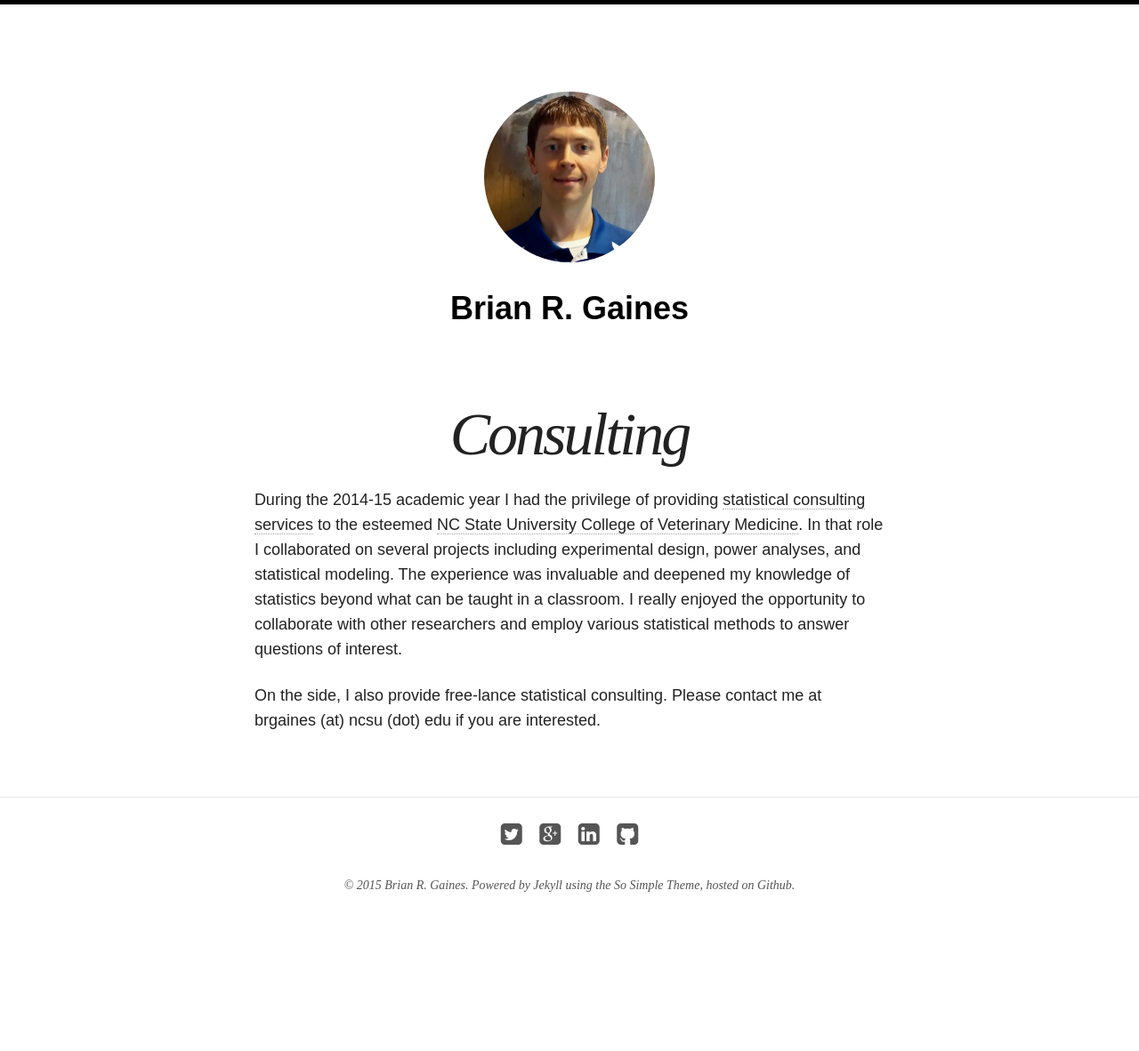
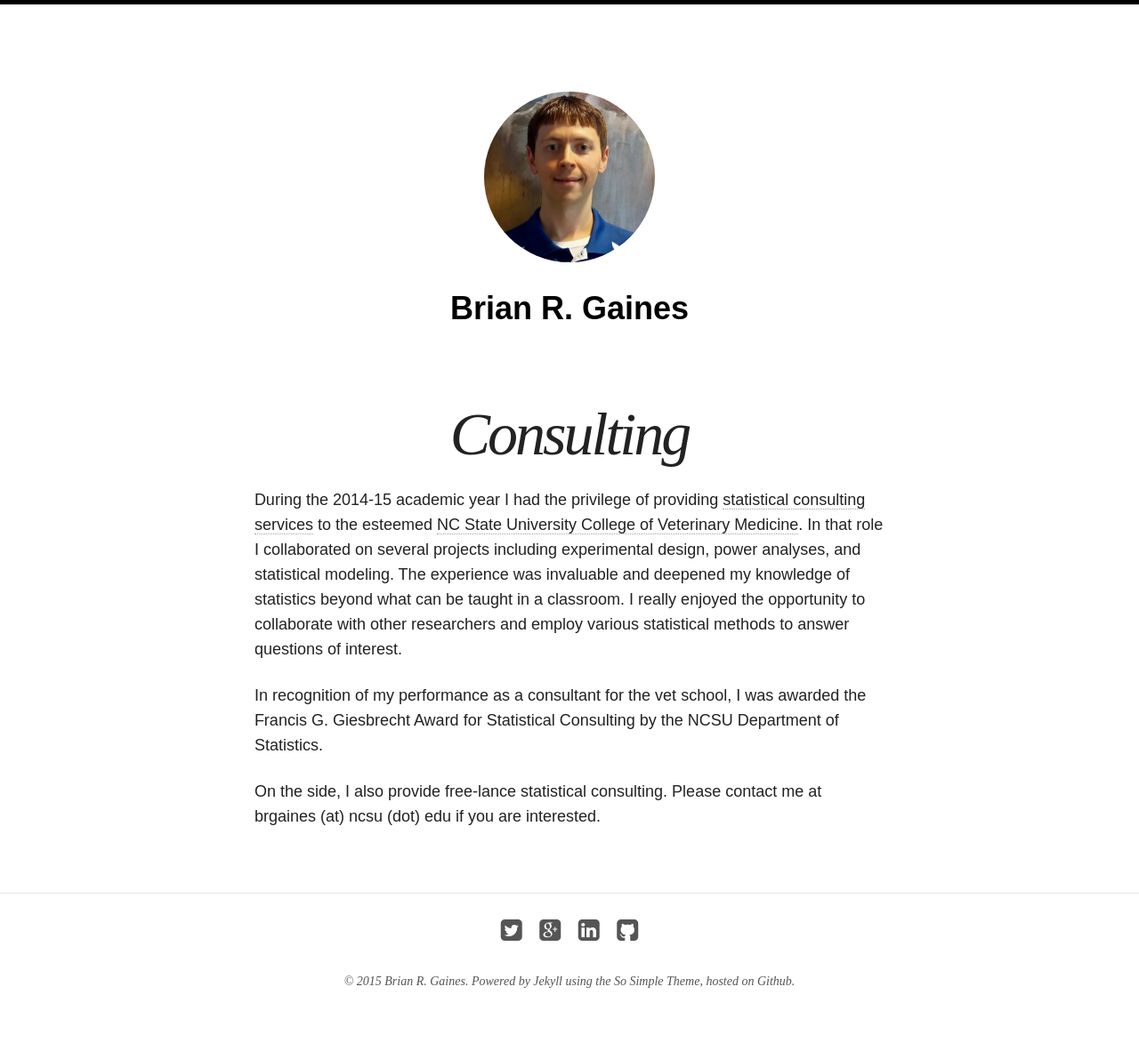
Before and after one commit to brgaines/brgaines.github.io, a Jekyll site: the page built from consulting/index.md, in a window 1280 px wide. Shown: the whole page at 89% size. Built offline with Jekyll 4.4.1, drawn with Linux system fonts in a browser that asks for light colours; nearby versions of some CDN libraries; before the commit the page ends 1074 px from its top, so only the background shows below that.

Commit message:
added consulting award

```diff
--- a/consulting/index.md
+++ b/consulting/index.md
@@ -7,4 +7,6 @@ modified: 2014-08-08T19:44:38.564948-04:00
 
 During the 2014-15 academic year I had the privilege of providing [statistical consulting services](https://cvm.ncsu.edu/c/l/ccmtr/ss.html) to the esteemed [NC State University College of Veterinary Medicine](https://cvm.ncsu.edu/).  In that role I collaborated on several projects including experimental design, power analyses, and statistical modeling.  The experience was invaluable and deepened my knowledge of statistics beyond what can be taught in a classroom.  I really enjoyed the opportunity to collaborate with other researchers and employ various statistical methods to answer questions of interest.
 
+In recognition of my performance as a consultant for the vet school, I was awarded the Francis G. Giesbrecht Award for Statistical Consulting by the NCSU Department of Statistics.
+
 On the side, I also provide free-lance statistical consulting.  Please contact me at brgaines (at) ncsu (dot) edu if you are interested.
```
